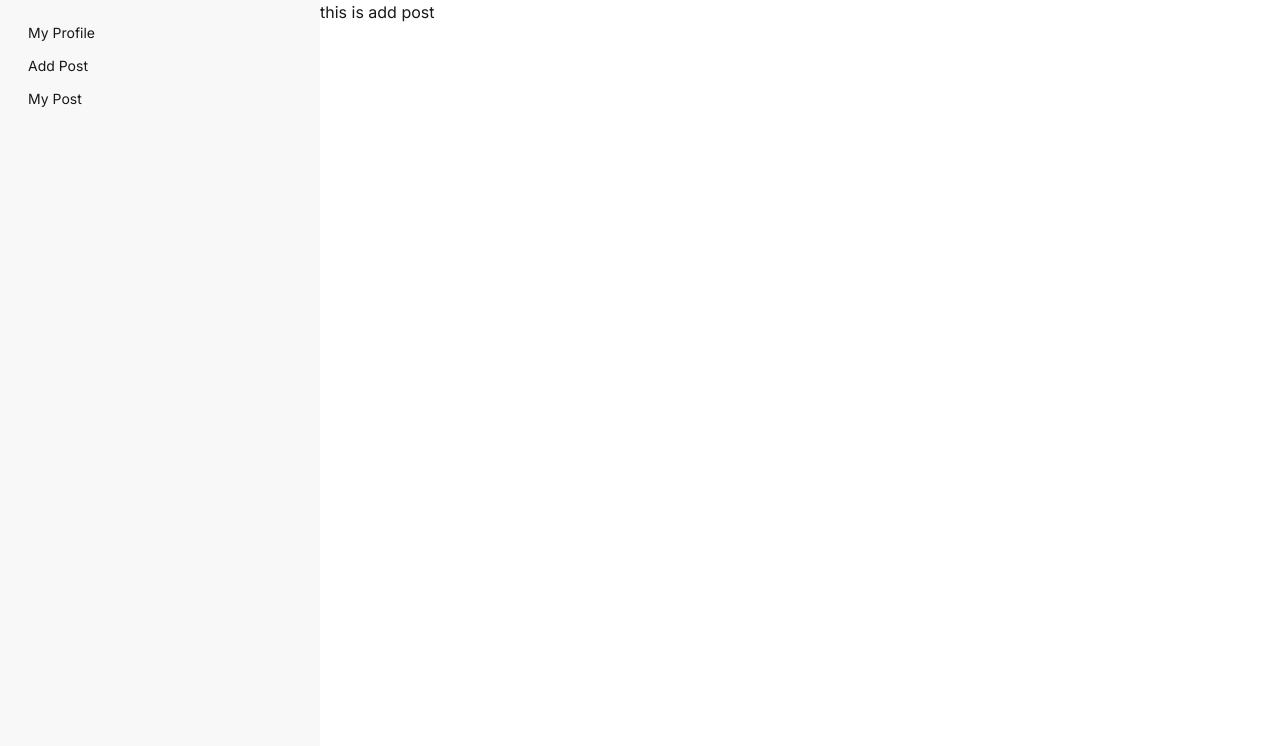
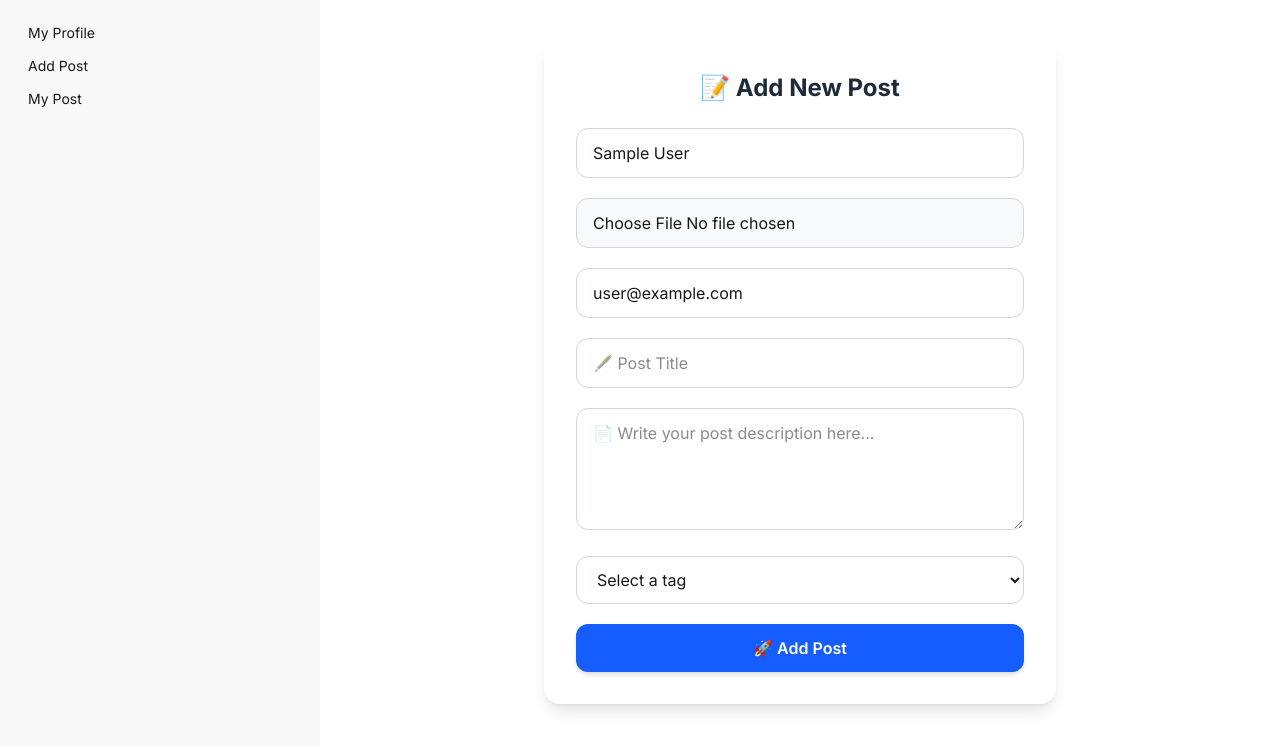
Before and after one commit to fakhrulsipon/ChatOrbit_Client, a React (Vite) app: page /dashboard/addPost in a window 1280 px wide. Shown: the top 746 px of the page. Built offline with nearby package versions, Linux system fonts and the light colour scheme; no server answers; sample sign-in values are in the browser's storage.

Commit message:
I have built a form on the addpost page to add post data and sent the data using post request

```diff
--- a/package.json
+++ b/package.json
@@ -11,6 +11,7 @@
   },
   "dependencies": {
     "@tailwindcss/vite": "^4.1.11",
+    "@tanstack/react-query": "^5.82.0",
     "axios": "^1.10.0",
     "firebase": "^11.10.0",
     "react": "^19.1.0",
--- a/src/Page/Authentication/Register/Register.jsx
+++ b/src/Page/Authentication/Register/Register.jsx
@@ -9,7 +9,6 @@ import Swal from 'sweetalert2';
 
 const Register = () => {
     const [profileImage, setProfileImage] = useState('');
-    console.log("profileimage", profileImage)
     const { register, handleSubmit, formState: { errors } } = useForm()
     const { createUser, updateProfileInfo } = use(AuthContext);
     const onSubmit = data => {
--- a/src/Page/DashboardLayout/AddPost.jsx
+++ b/src/Page/DashboardLayout/AddPost.jsx
@@ -1,10 +1,153 @@
-import React from 'react';
+import React, { useState, use } from 'react';
+import axios from 'axios';
+import { useForm } from 'react-hook-form';
+import { AuthContext } from '../../Provider/Provider';
+import { useQuery } from '@tanstack/react-query';
+import { Link } from 'react-router';
 
 const AddPost = () => {
+    const [profileImage, setProfileImage] = useState('');
+    const { user } = use(AuthContext)
+
+
+    // React Hook Form
+    const {
+        register,
+        handleSubmit,
+        formState: { errors },
+        reset,
+    } = useForm();
+
+    const {
+        data: postCountData,
+        isLoading,
+        isError,
+    } = useQuery({
+        queryKey: ['postCount', user?.email],
+        enabled: !!user?.email,
+        queryFn: async () => {
+            const res = await axios.get(`http://localhost:5000/posts/count/${user.email}`);
+            return res.data;
+        },
+    });
+
+    console.log('postCount', postCountData?.postCount)
+
+    const onSubmit = async (data) => {
+        const postData = {
+            ...data,
+            authorImage: profileImage || '',
+            authorName: user?.displayName || '',
+            authorEmail: user?.email || '',
+            upVote: 0,
+            downVote: 0,
+        };
+
+        try {
+            await axios.post('http://localhost:5000/posts', postData);
+            alert('Post added successfully');
+            reset();
+            // প্রয়োজন হলে অন্য পেইজে নিয়ে যেতে পারো
+        } catch (error) {
+            console.error('Post adding error:', error);
+            alert('Failed to add post');
+        }
+    };
+
+    if (postCountData?.postCount >= 5) {
+        return (
+            <div className="text-center mt-10">
+                <p className="mb-4 text-red-600 font-semibold">
+                    You have reached the maximum limit of 5 posts.
+                </p>
+                <Link to={'/memberShip'}><button className="btn btn-primary">Become a Membe</button></Link>
+            </div>
+        );
+    }
+
+    const handleImage = async (e) => {
+        const image = e.target.files[0];
+
+        const formData = new FormData();
+        formData.append('image', image)
+
+        const imgUrl = `https://api.imgbb.com/1/upload?expiration=600&key=${import.meta.env.VITE_image_upload_key}`
+        const res = await axios.post(imgUrl, formData)
+        setProfileImage(res.data.data.url)
+
+    }
+
     return (
-        <div>
-            <h1>this is add post</h1>
+        <div className="max-w-lg mx-auto mt-10 bg-white p-8 rounded-2xl shadow-lg">
+            <h2 className="text-2xl font-bold text-center mb-6 text-gray-800">📝 Add New Post</h2>
+
+            <form onSubmit={handleSubmit(onSubmit)} className="space-y-5">
+
+                <input
+                    type="text"
+                    {...register('authorName')}
+                    defaultValue={user?.displayName || ''}
+                    readOnly
+                    className="w-full px-4 py-3 rounded-xl border border-gray-300 focus:outline-none focus:ring-2 focus:ring-blue-500"
+                />
+
+                <input
+                    type="file"
+                    onChange={handleImage}
+                    className="w-full px-4 py-3 rounded-xl border border-gray-300 cursor-pointer bg-gray-50"
+                />
+
+                <input
+                    type="email"
+                    {...register('authorEmail')}
+                    defaultValue={user?.email || ''}
+                    readOnly
+                    className="w-full px-4 py-3 rounded-xl border border-gray-300 focus:outline-none focus:ring-2 focus:ring-blue-500"
+                />
+
+                <input
+                    type="text"
+                    {...register('postTitle', { required: true })}
+                    placeholder="🖋️ Post Title"
+                    className="w-full px-4 py-3 rounded-xl border border-gray-300 focus:outline-none focus:ring-2 focus:ring-blue-500"
+                />
+                {errors.postTitle && <p className="text-red-500 text-sm">Post Title is required</p>}
+
+                <textarea
+                    {...register('postDescription', { required: true })}
+                    placeholder="📄 Write your post description here..."
+                    className="w-full px-4 py-3 rounded-xl border border-gray-300 focus:outline-none focus:ring-2 focus:ring-blue-500"
+                    rows={4}
+                />
+                {errors.postDescription && <p className="text-red-500 text-sm">Post Description is required</p>}
+
+                <div>
+                    <select
+                        {...register('tag', { required: true })}
+                        className="w-full px-4 py-3 rounded-xl border border-gray-300 bg-white focus:outline-none focus:ring-2 focus:ring-blue-500"
+                        defaultValue=""
+                    >
+                        <option value="" disabled>Select a tag</option>
+                        <option value="javascript">JavaScript</option>
+                        <option value="react">React</option>
+                        <option value="nodejs">Node.js</option>
+                        <option value="mongodb">MongoDB</option>
+                        <option value="html">HTML</option>
+                        <option value="css">CSS</option>
+                        <option value="mern">MERN Stack</option>
+                    </select>
+                    {errors.tag && <p className="text-red-500 text-sm mt-1">Tag is required</p>}
+                </div>
+
+                <button
+                    type="submit"
+                    className="w-full bg-blue-600 hover:bg-blue-700 transition duration-200 text-white font-semibold py-3 rounded-xl shadow-md"
+                >
+                    🚀 Add Post
+                </button>
+            </form>
         </div>
+
     );
 };
 
--- /dev/null
+++ b/src/Page/MemberShip/MemberShip.jsx
@@ -0,0 +1,11 @@
+import React from 'react';
+
+const MemberShip = () => {
+    return (
+        <div>
+            <h1>this is member ship page</h1>
+        </div>
+    );
+};
+
+export default MemberShip;
--- a/src/main.jsx
+++ b/src/main.jsx
@@ -6,12 +6,16 @@ import {
 } from "react-router";
 import { router } from './router/router.jsx';
 import Provider from './Provider/Provider.jsx';
+import { QueryClient, QueryClientProvider } from '@tanstack/react-query';
 
+const queryClient = new QueryClient();
 
 createRoot(document.getElementById('root')).render(
   <StrictMode>
-    <Provider>
+    <QueryClientProvider client={queryClient}>
+      <Provider>
       <RouterProvider router={router} />
     </Provider>
+    </QueryClientProvider>
   </StrictMode>,
 )
--- a/src/router/router.jsx
+++ b/src/router/router.jsx
@@ -10,6 +10,7 @@ import PrivetRoute from "../Route/PrivetRoute";
 import MyProfile from "../Page/DashboardLayout/MyProfile";
 import AddPost from "../Page/DashboardLayout/AddPost";
 import MyPost from "../Page/DashboardLayout/MyPost";
+import MemberShip from "../Page/MemberShip/MemberShip";
 
 
 export const router = createBrowserRouter([
@@ -28,6 +29,10 @@ export const router = createBrowserRouter([
         {
             path: '/register',
             element: <Register></Register>
+        },
+        {
+          path: '/memberShip',
+          element: <PrivetRoute><MemberShip></MemberShip></PrivetRoute>
         }
     ]
   },
```
Also changed, not shown: 1 other file (tests, documents, lock files or other folders).
